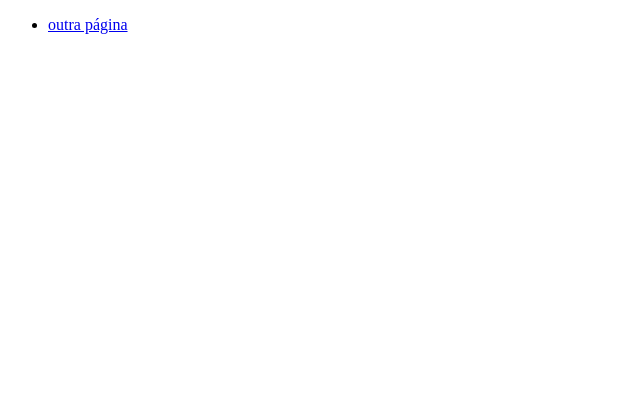
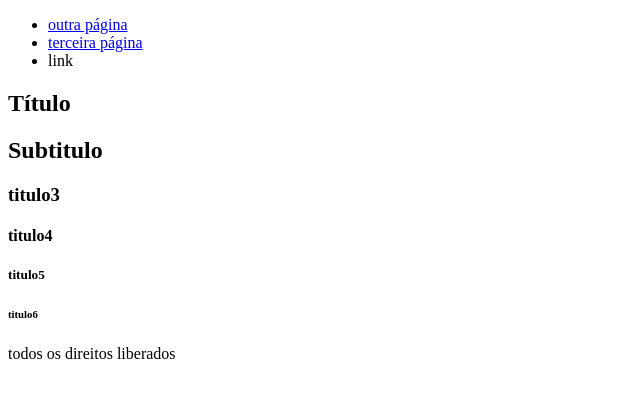
Before and after one commit to digidweb/aulaDeHTML, a plain HTML site: page index.html in a window 1280 px wide. Shown: the whole page, without its empty margins (0-640 px from the left). Drawn offline with Linux system fonts and the light colour scheme.

Commit message:
Criados os tipos da página principal

```diff
--- a/index.html
+++ b/index.html
@@ -10,8 +10,25 @@
         <nav>
             <ul>
                 <li><a href="outraPagina.html">outra página</a> </li>
+                <li><a href="terceiraPagina.html">terceira página</a> </li>
+                <li><a>link</a></li>
             </ul>
         </nav>
     </header>
+        <main>
+            <section>
+                <div>
+                    <h1>Título</h1>
+                    <h2>Subtitulo</h2>
+                    <h3>titulo3</h3>
+                    <h4>titulo4</h4>
+                    <h5>titulo5</h5>
+                    <h6>titulo6</h6>
+                </div>
+            </section>
+        </main>
+    <footer>
+        todos os direitos liberados
+    </footer>
 </body>
 </html>
```
